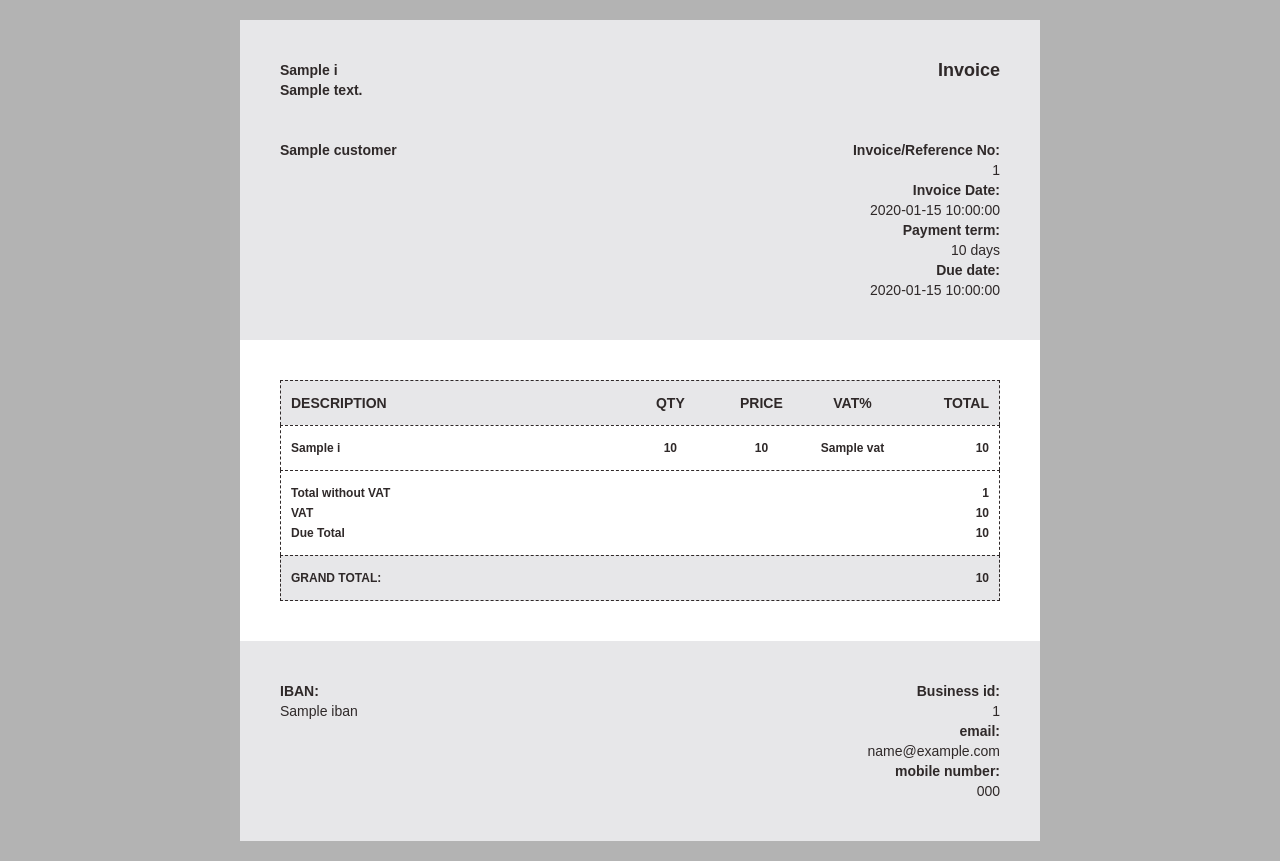
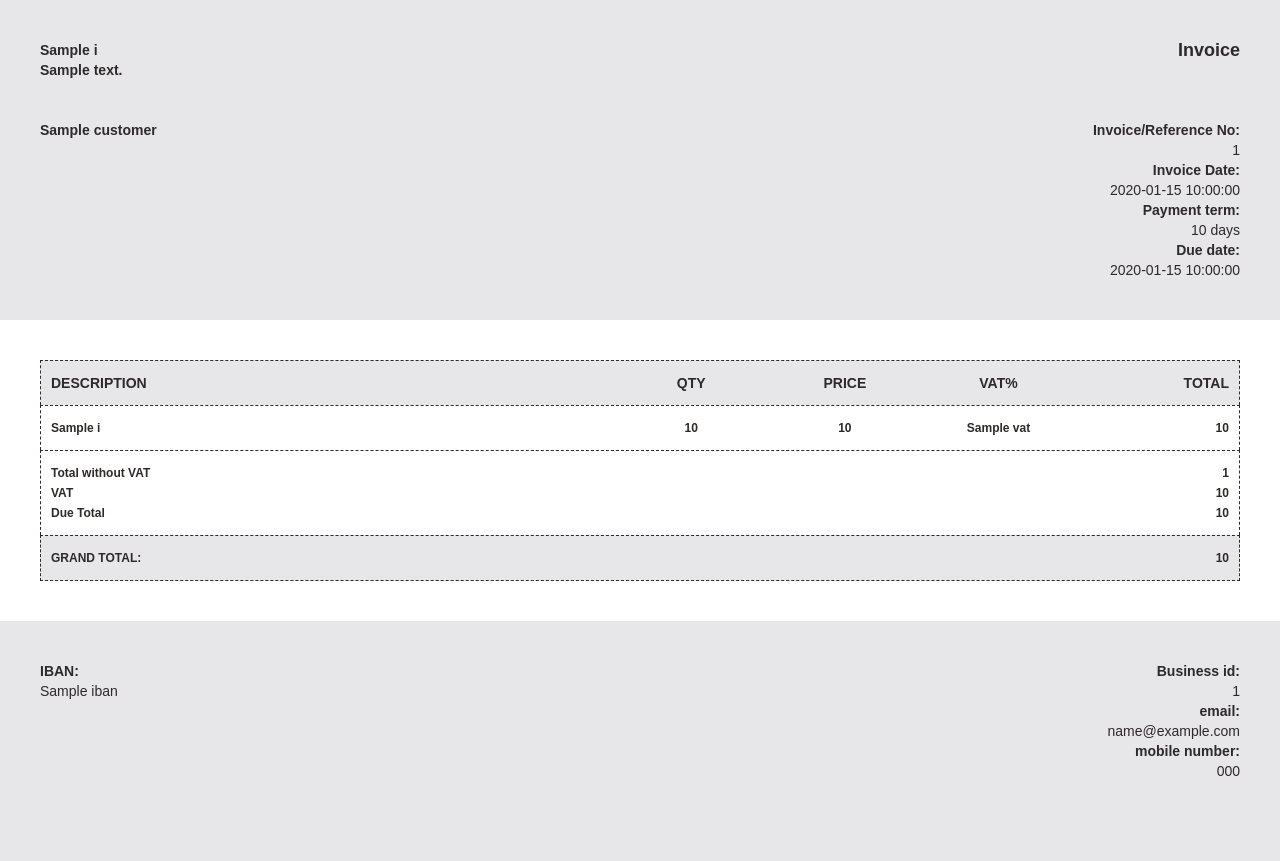
Before and after one commit to Outisal/Single_record_accounting, a Flask app: template templates/invoice.html in a window 1280 px wide. After the commit the page ends 776 px from the top, so only its background shows below. Run offline with Flask 3, Linux system fonts and the light colour scheme; the template is opened without the code that fills it: most values are stand-ins (such as "Sample title", 1, 10 or a date in 2020); parts of the project's set-up code (start-up, migrations or seed data) failed here and were passed over.

Commit message:
Change invoice view to pdf

```diff
--- a/static/styles.css
+++ b/static/styles.css
@@ -103,6 +103,14 @@ body {
   padding: 0 20px;
 }
 
+.pdf_body {
+  background: white;
+  font-size: 12px;
+  line-height: 20px;
+  color: var(--primary-clr);
+  padding: 0 0px;
+}
+
 h1{
   margin-top: 10px;
 }
@@ -199,6 +207,19 @@ li{
   padding: 20px;
 }
 
+.pdf {
+  width: 100%;
+  max-width: 100%;
+  height: auto;
+  background: var(--white);
+  margin: 0px;
+}
+
+.pdf > div{
+  width: 100%;
+  padding: 40px;
+}
+
 .frame_records {
   width: 90%;
   max-width: 100%;
@@ -213,53 +234,60 @@ li{
 }
 
 .frame .info .i_row,
-.frame .footer .i_row{
+.frame .footer .i_row,
+.pdf .info .i_row,
+.pdf .footer .i_row{
   justify-content: space-between;
 }
 
 .frame .info,
-.frame .invoice_terms,
-.frame .footer,
+.pdf .info,
+.pdf .invoice_terms,
+.pdf .footer,
 .frame_records .info{
   background: var(--invoice-bg);
 }
 
-.frame .info > div:not(:last-child){
+.frame .info > div:not(:last-child),
+.pdf .info > div:not(:last-child){
   margin-bottom: 40px;
 }
 
-.frame .w_15 {
+.frame .w_15,
+.pdf .w_15 {
   width: 15%;
 }
 
-.frame .w_50 {
+.frame .w_50,
+.pdf .w_50 {
   width: 50%;
 }
 
-.frame .w_55 {
+.frame .w_55,
+.pdf .w_55 {
   width: 55%;
 }
 
-.frame .i_table .i_row {
+.pdf .i_table .i_row {
   padding: 12px 10px;
   border: 1px dashed var(--primary-clr);
   border-bottom: 0;
 }
 
-.frame .i_table .i_table_foot .i_row:last-child{
+.pdf .i_table .i_table_foot .i_row:last-child{
   border-bottom: 1px dashed var(--primary-clr);
 }
 
-.frame .i_table .i_row p{
+.pdf .i_table .i_row p{
   margin: 0;
   font-weight: 700;
 }
 
-.frame .i_table .i_table_head .i_row,
-.frame .i_table .i_table_foot .grand_total_wrap{
+.pdf .i_table .i_table_head .i_row,
+.pdf .i_table .i_table_foot .grand_total_wrap{
   background: var(--invoice-bg);
 }
 
-.frame .invoice_right .terms{
+.pdf .invoice_right .terms{
   margin: 0;
 }
--- a/templates/invoice.html
+++ b/templates/invoice.html
@@ -2,10 +2,9 @@
 <link rel="stylesheet" href="/static/styles.css">
 <meta name="viewport" content="width=device-width, initial-scale=1">
 
-<body>
+<body class="pdf_body">
 
-<section>
-  <div class="frame">
+  <div class="pdf">
     <div class="info">
       <div class="i_row">
         <div class="p_title">
@@ -133,6 +132,5 @@
       </div>
     </div>
   </div>
-</section>
 
 </body>
```
Also changed, not shown: routes.py (+16 -3 lines).
